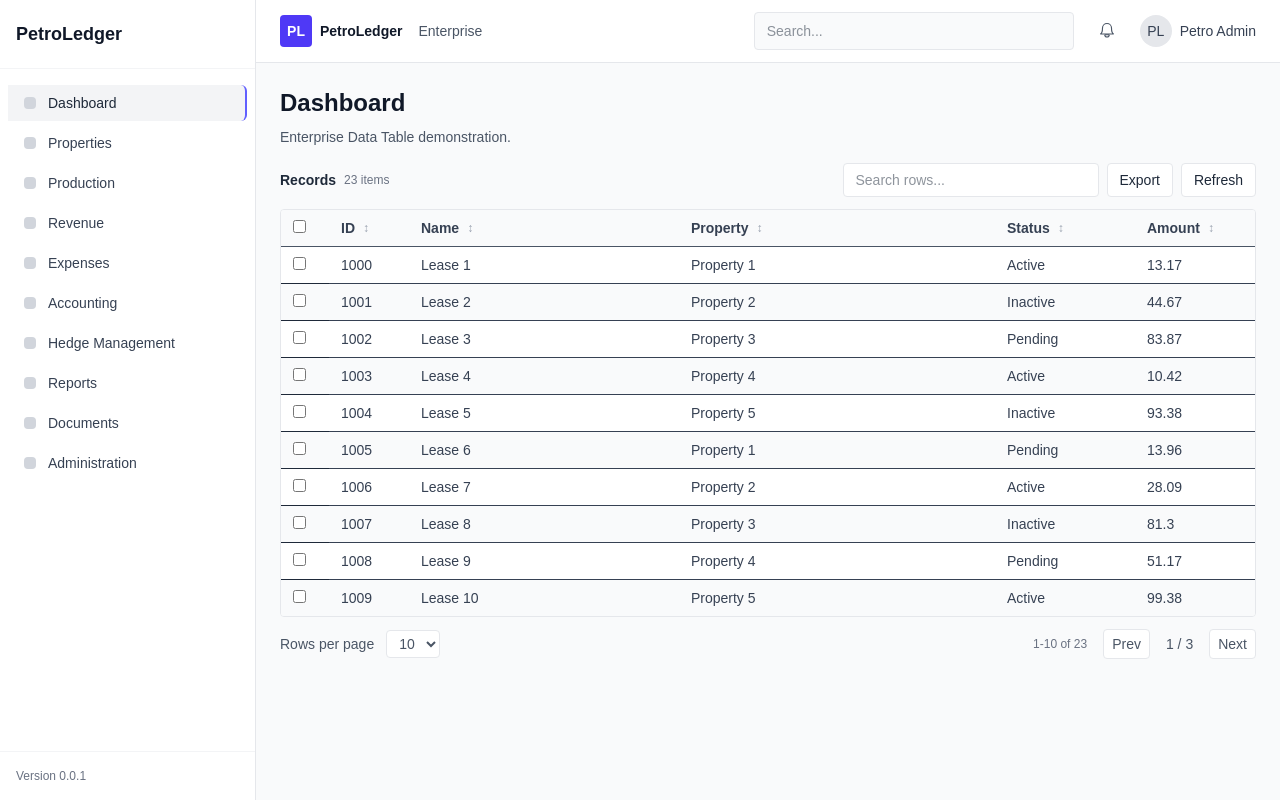
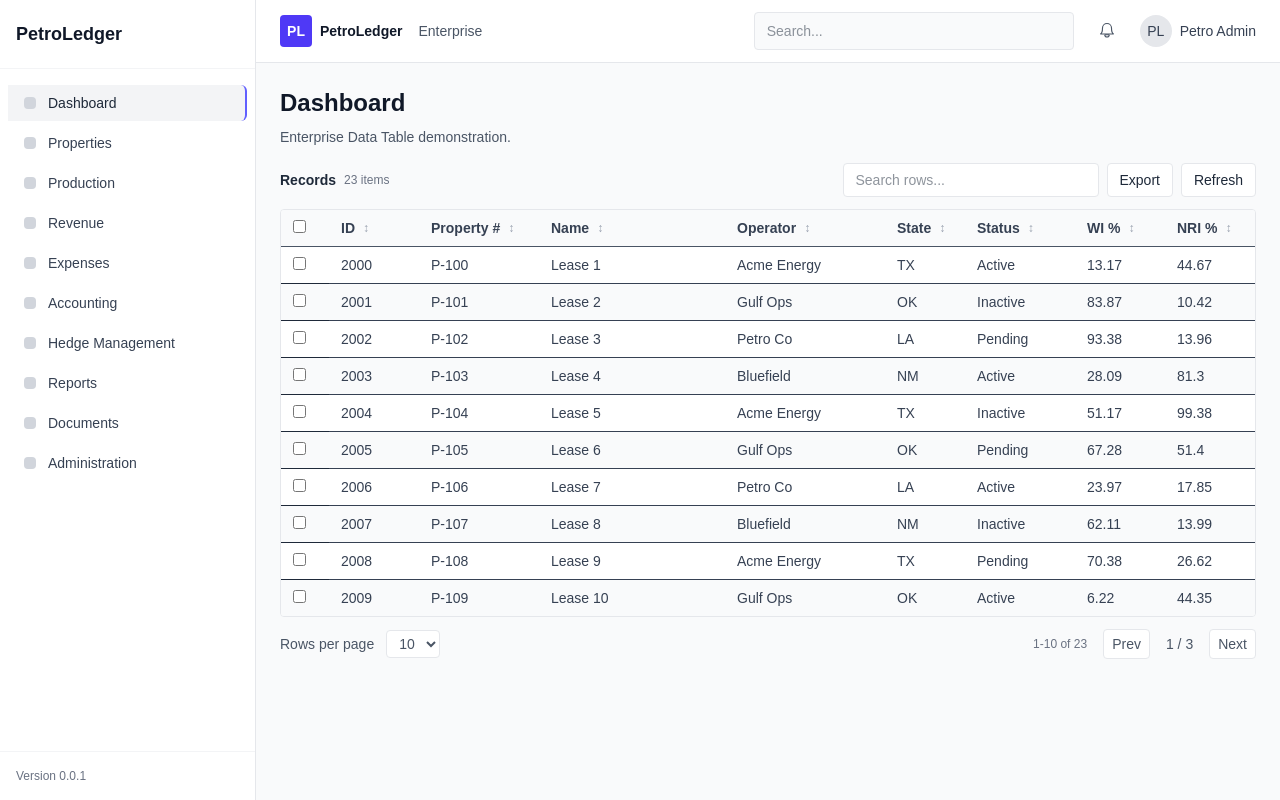
Before and after one commit to jessegarner10-svg/petroledger, a Next.js app: page /dashboard in a window 1280 px wide. Built offline with nearby package versions, Linux system fonts and the light colour scheme.

Commit message:
Create shared Property domain model

```diff
--- a/src/app/dashboard/page.tsx
+++ b/src/app/dashboard/page.tsx
@@ -1,27 +1,30 @@
 import EnterpriseTable, { Column } from "../../components/EnterpriseTable";
+import { Property } from "../../types/property";
 
-type Row = {
-  id: string;
-  name: string;
-  property: string;
-  status: string;
-  amount: number;
-};
-
-const columns: Column<Row>[] = [
-  { key: "id", title: "ID", sortable: true, width: "80px" },
-  { key: "name", title: "Name", sortable: true },
-  { key: "property", title: "Property", sortable: true },
-  { key: "status", title: "Status", sortable: true, width: "140px" },
-  { key: "amount", title: "Amount", sortable: true, width: "120px" },
+const columns: Column<Property>[] = [
+  { key: "id", title: "ID", sortable: true, width: "90px" },
+  { key: "propertyNumber", title: "Property #", sortable: true, width: "120px" },
+  { key: "propertyName", title: "Name", sortable: true },
+  { key: "operator", title: "Operator", sortable: true, width: "160px" },
+  { key: "state", title: "State", sortable: true, width: "80px" },
+  { key: "status", title: "Status", sortable: true, width: "110px" },
+  { key: "workingInterest", title: "WI %", sortable: true, width: "90px" },
+  { key: "netRevenueInterest", title: "NRI %", sortable: true, width: "90px" },
 ];
 
-const sampleRows: Row[] = Array.from({ length: 23 }).map((_, i) => ({
-  id: String(1000 + i),
-  name: `Lease ${i + 1}`,
-  property: `Property ${((i % 5) + 1)}`,
+const sampleRows: Property[] = Array.from({ length: 23 }).map((_, i) => ({
+  id: String(2000 + i),
+  propertyNumber: `P-${100 + i}`,
+  propertyName: `Lease ${i + 1}`,
+  operator: [`Acme Energy`, `Gulf Ops`, `Petro Co`, `Bluefield`][i % 4],
+  state: ["TX", "OK", "LA", "NM"][i % 4],
+  county: [`County ${((i % 6) + 1)}`],
+  propertyType: i % 2 === 0 ? "Lease" : "Unit",
+  workingInterest: Math.round((Math.random() * 100) * 100) / 100,
+  netRevenueInterest: Math.round((Math.random() * 100) * 100) / 100,
   status: i % 3 === 0 ? "Active" : i % 3 === 1 ? "Inactive" : "Pending",
-  amount: Math.round(Math.random() * 10000) / 100,
+  createdAt: new Date().toISOString(),
+  updatedAt: new Date().toISOString(),
 }));
 
 export default function DashboardPage() {
@@ -31,7 +34,7 @@ export default function DashboardPage() {
       <p className="text-gray-600 mb-4">Enterprise Data Table demonstration.</p>
 
       <section className="p-0">
-        <EnterpriseTable<Row> columns={columns} data={sampleRows} rowKey="id" initialPageSize={10} />
+        <EnterpriseTable<Property> columns={columns} data={sampleRows} rowKey="id" initialPageSize={10} />
       </section>
     </div>
   );
--- /dev/null
+++ b/src/types/property.ts
@@ -0,0 +1,14 @@
+export interface Property {
+  id: string;
+  propertyNumber: string;
+  propertyName: string;
+  operator: string;
+  state: string;
+  county: string;
+  propertyType: "Lease" | "Unit" | "Well" | string;
+  workingInterest: number; // percentage, e.g., 12.5
+  netRevenueInterest: number; // percentage
+  status: "Active" | "Inactive" | "Pending" | string;
+  createdAt: string; // ISO date string
+  updatedAt: string; // ISO date string
+}
```
